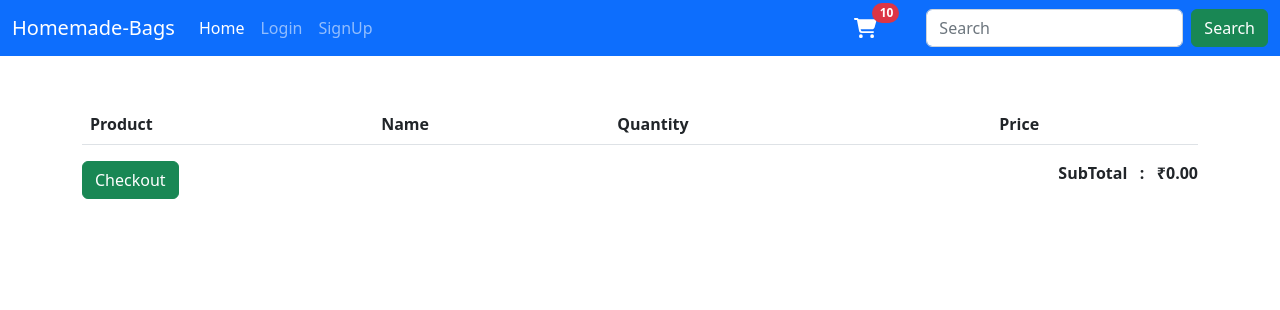
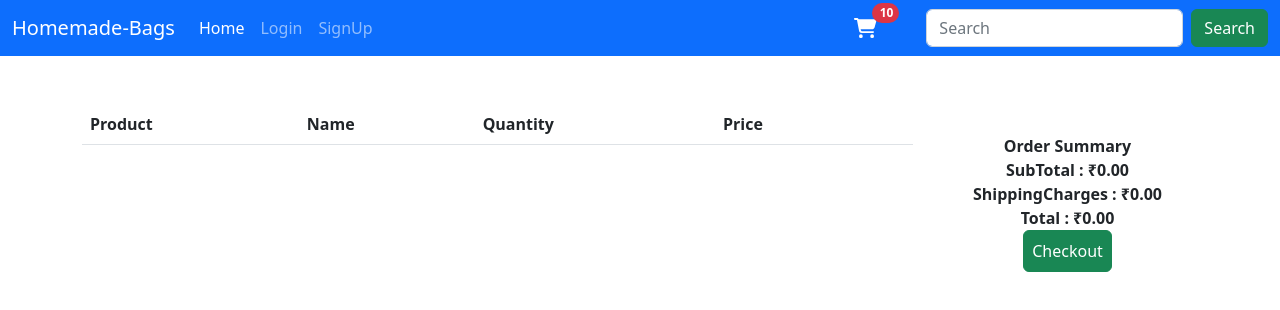
Before and after one commit to LalitDhane/Merchandize-frontend, an Angular app: page /cart in a window 1280 px wide. Shown: the top 310 px of the page. Built offline with nearby package versions, Linux system fonts and the light colour scheme.

Commit message:
update cart component with local storage

```diff
--- a/src/app/cart/cart.component.html
+++ b/src/app/cart/cart.component.html
@@ -1,42 +1,92 @@
+<ng-container *ngIf="!isCartEmpty">
 <div class="container mt-5">
-  <div class="column">
+  <div class="row">
+    <div class="col-lg-9 col-md-9 col-sm-9 col-xs-9">
       <table class="table">
         <thead>
           <tr>
             <th scope="col">Product</th>
             <th scope="col">Name</th>
             <th scope="col">Quantity</th>
+            <th scope="col">Price</th>
             <th scope="col"></th>
-          <th scope="col">Price</th>
           </tr>
         </thead>
         <tbody>
           <ng-container *ngFor="let item of cartProductList">
             <tr>
-            <td><img [src]="item.imagePath" height="50px" width="50px" /></td>
+              <td>
+                <img [src]="item.imagePath" height="50px" width="50px" />
+              </td>
               <td>{{ item.name }}</td>
               <td>
-              <button class="btn btn-primary" (click)="increaseQuantity(item)">
+                <button
+                  class="btn btn-primary"
+                  (click)="increaseQuantity(item)"
+                >
                   +
                 </button>
                 {{ item.quantity }}
-              <button class="btn btn-primary" (click)="decreaseQuantity(item)">
+                <button
+                  class="btn btn-primary"
+                  (click)="decreaseQuantity(item)"
+                >
                   -
                 </button>
               </td>
               <td>
-              <button class="btn btn-danger" (click)="removeProduct(item)">
-                Delete
-              </button>
+                {{ item.specialPrice * item.quantity | currency : "INR" }}
               </td>
-            <td>{{ item.specialPrice * item.quantity | currency : "INR" }}</td>
+              <td>
+                <fa-icon
+                  [icon]="deleteIcon"
+                  [styles]="{ color: 'red', cursor: 'pointer' }"
+                  size="lg"
+                  (click)="removeProduct(item)"
+                ></fa-icon>
+              </td>
             </tr>
           </ng-container>
         </tbody>
       </table>
-    <b style="float: right"
-      >SubTotal &nbsp; : &nbsp; {{ subTotal | currency : "INR" }}</b
+    </div>
+    <div class="col-lg-3 col-md-3 col-sm-3 col-xs-3">
+      <table class="table" style="text-align: center; margin-top: 30px;">
+        <thead>
+          <tr>
+            <b>Order Summary</b>
+          </tr>
+        </thead>
+        <tbody>
+          <tr>
+            <b
+              >SubTotal :
+              {{ checkOutValueObject.subTotal | currency : "INR" }}</b
             >
+          </tr>
+          <tr>
+            <b
+              >ShippingCharges :
+              {{ checkOutValueObject.shippingCharges | currency : "INR" }}</b
+            >
+          </tr>
+          <tr>
+            <b
+              >Total :
+              {{
+                checkOutValueObject.subTotal +
+                  checkOutValueObject.shippingCharges | currency : "INR"
+              }}</b
+            >
+          </tr>
+          <tr>
+            <button class="btn btn-success" style="background-color: #198754;" (click)="isCheckedOutToggler()">
+              Checkout
+            </button>
+          </tr>
+        </tbody>
+      </table>
     </div>
-  <button class="btn btn-success" (click) = "checkOut()">Checkout</button>
   </div>
+</div>
+</ng-container>
--- a/src/app/cart/cart.component.ts
+++ b/src/app/cart/cart.component.ts
@@ -1,4 +1,5 @@
 import { Component, OnInit } from '@angular/core';
+import { faTrash } from '@fortawesome/free-solid-svg-icons';
 import { Product } from '../Models/Product';
 import { CartService } from '../shared/cart.service';
 
@@ -8,38 +9,42 @@ import { CartService } from '../shared/cart.service';
   styleUrls: ['./cart.component.css'],
 })
 export class CartComponent implements OnInit {
-  cartProductList?: Product[];
-  subTotal: number = 0;
+  cartProductList: Product[] = [];
+  checkOutValueObject = {
+    subTotal: 0,
+    cartSize: 0,
+    shippingCharges: 0,
+    isCheckedOut: false,
+  };
+  deleteIcon = faTrash;
+  isCartEmpty: boolean = false;
+
   constructor(private cartService: CartService) {}
 
   ngOnInit(): void {
     this.cartProductList = this.cartService.getProducts();
-    this.updateSubTotal();
+    this.checkOutValueObject = this.cartService.getCheckOutValueObject();
   }
 
-  updateSubTotal() {
-    this.subTotal = 0;
-    this.cartProductList?.forEach((product) => {
-      this.subTotal += product.specialPrice * product.quantity;
-    });
+  ngDoCheck(): void {
+    this.cartService.updateLocalStorage();
+    this.cartProductList = this.cartService.getCartProductList();
+    this.checkOutValueObject = this.cartService.updateAndReturnCheckOutValueObject();
   }
 
   removeProduct(product: Product) {
     this.cartService.removeProduct(product);
-    this.updateSubTotal();
   }
 
   increaseQuantity(product: Product) {
     this.cartService.increaseQuantity(product);
-    this.updateSubTotal();
   }
 
   decreaseQuantity(product: Product) {
     this.cartService.decreaseQuantity(product);
-    this.updateSubTotal();
   }
 
-  checkOut() {
-    // TODO: implement checkout Logic.
+  isCartEmptyToggler() {
+    this.isCartEmpty = true;
   }
 }
--- a/src/app/shared/cart.service.ts
+++ b/src/app/shared/cart.service.ts
@@ -5,11 +5,22 @@ import { Product } from '../Models/Product';
   providedIn: 'root',
 })
 export class CartService {
-  CartProductList: Product[] = [];
-  constructor() {}
+  cartProductList: Product[] = JSON.parse(localStorage.getItem("CartProductList") || "[]");
+  checkOutValueObject = {
+    subTotal :  0,
+    cartSize : 0,
+    shippingCharges : 0,
+    isCheckedOut:false
+  };
+  constructor() {
+  }
+
+  getProducts(): Product[] {
+    return this.cartProductList;
+  }
 
   findAndGetProductIndex(product:Product) {
-    return this.CartProductList.findIndex(
+    return this.cartProductList.findIndex(
       (element) => element._id === product._id
     );
   }
@@ -17,31 +28,50 @@ export class CartService {
   addProduct(product: Product) {
     const existingProductIndex = this.findAndGetProductIndex(product);
     if (existingProductIndex !== -1) {
-      this.CartProductList[existingProductIndex].quantity++;
+      this.cartProductList[existingProductIndex].quantity++;
     } else {
       product.quantity = 1;
-      this.CartProductList.push(product);
+      this.cartProductList.push(product);
     }
+  }
+
+  removeProduct(product: Product) {
+    this.cartProductList.forEach((element, index) => {
+      if (element._id === product._id) this.cartProductList.splice(index, 1);
+    });
+  }
+
+  getCartProductList() {
+    return this.cartProductList;
   }
 
   increaseQuantity(product:Product) {
     const productIndex = this.findAndGetProductIndex(product);
-    this.CartProductList[productIndex].quantity++;
+    this.cartProductList[productIndex].quantity++;
   }
 
   decreaseQuantity(product:Product) {
     const productIndex = this.findAndGetProductIndex(product);
-    if(this.CartProductList[productIndex].quantity > 1)
-      this.CartProductList[productIndex].quantity--;
+    if(this.cartProductList[productIndex].quantity > 1)
+      this.cartProductList[productIndex].quantity--;
   }
 
-  removeProduct(product: Product) {
-    this.CartProductList.forEach((element, index) => {
-      if (element._id === product._id) this.CartProductList.splice(index, 1);
-    });
+  updateLocalStorage() {
+    localStorage.setItem("CartProductList",JSON.stringify(this.cartProductList));
   }
 
-  getProducts(): Product[] {
-    return this.CartProductList;
+  getCheckOutValueObject() {
+    return JSON.parse(localStorage.getItem("CheckOutValueObject") || "{}");
+  }
+
+  updateAndReturnCheckOutValueObject() {
+    this.checkOutValueObject.subTotal = 0;
+    this.cartProductList?.forEach((product) => {
+      this.checkOutValueObject.subTotal += product.specialPrice * product.quantity;
+    });
+    this.checkOutValueObject.cartSize = this.cartProductList.length;
+    this.checkOutValueObject.shippingCharges = this.checkOutValueObject.subTotal * 0.05;
+    localStorage.setItem("CheckOutValueObject",JSON.stringify(this.checkOutValueObject));
+    return this.checkOutValueObject;
   }
 }
```
Lines whose indentation alone changed are shown as unchanged.
